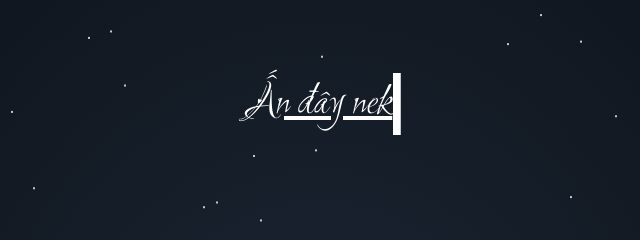
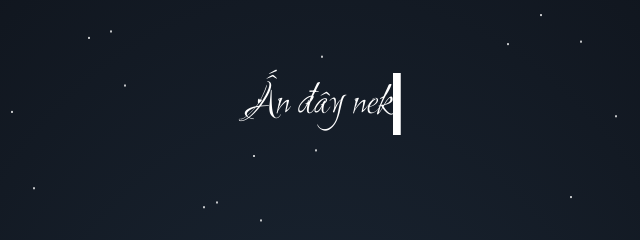
Before and after one commit to nguyenvtrung/nhatky, a plain HTML site: page index.html in a window 1280 px wide. Shown: the part 296-536 px from the top of the page, 320-960 px from the left. Drawn offline with Linux system fonts and the light colour scheme.

Commit message:
Update index.css

```diff
--- a/index.css
+++ b/index.css
@@ -46,6 +46,10 @@ body
 {
     background-color: pink;
     color: #000;
+}
+a {
+    font-family: 'header__content';
+    text-decoration-line: none;
 }
 [trung="main"]
 {
```
